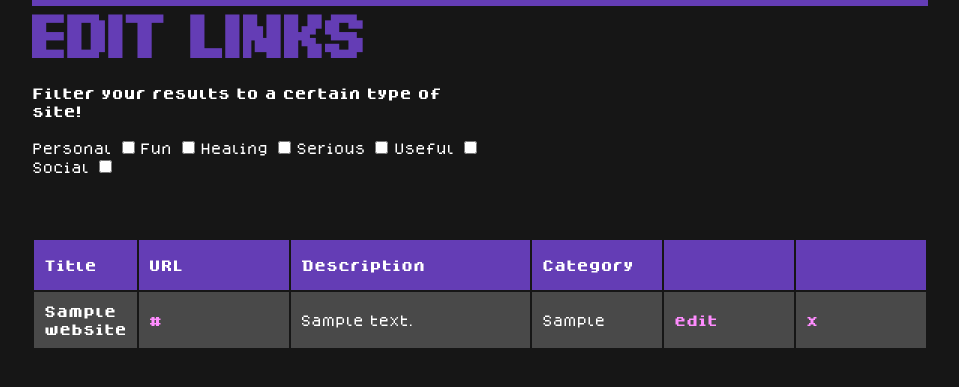
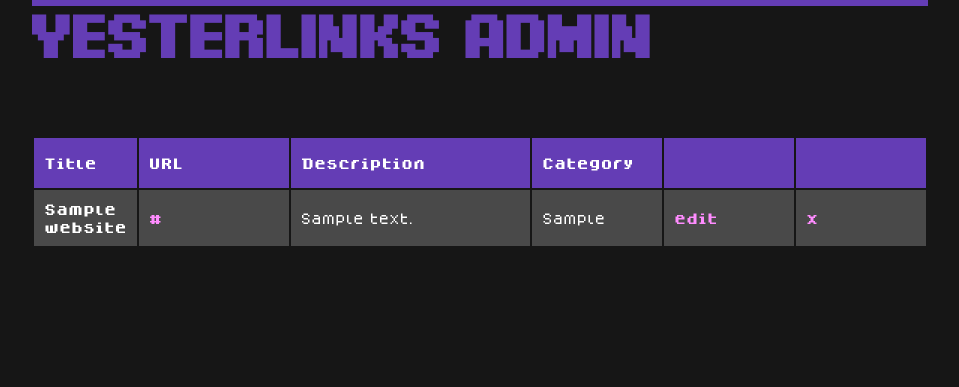
Before and after one commit to sadgrlonline/yesterlinks, a PHP site: page /admin/ in a window 1280 px wide. Shown: the part 32-419 px from the top of the page, without its empty margins (160-1119 px from the left). Run offline with PHP 8.4, Linux system fonts and the light colour scheme; tables that the repository leaves empty or names only in its code hold one stand-in row (values such as "Sample post").

Commit message:
removed filters from admin page

```diff
--- a/admin/index.php
+++ b/admin/index.php
@@ -9,40 +9,7 @@
     <body>
         <div class="container">
         <?php include 'navigation.php' ?>
-            <h1>Edit Links</h1>
-            <div id="filters">
-                <strong>
-                    <span class="rainbow-text">Filter</span> your results to a certain type of
-                    site!
-                </strong><br><br>
-                <div style="display:flex; justify-content:space-between; flex-wrap:wrap;">
-                        <div class="filter">
-                            <label for="personal">Personal</label>
-                            <input type="checkbox" id="personal" name="personal" value="personal">
-                        </div>
-                        <div class="filter">
-                            <label for="fun">Fun</label>
-                            <input type="checkbox" id="fun" name="fun" value="fun">
-                        </div>
-                        <div class="filter">
-                            <label for="healing">Healing</label>
-                            <input type="checkbox" id="healing" name="healing" value="healing">
-                        </div>
-                        <div class="filter">
-                            <label for="serious">Serious</label>
-                            <input type="checkbox" id="serious" name="serious" value="serious">
-                        </div>
-                        <div class="filter">
-                            <label for="useful">Useful</label>
-                            <input type="checkbox" id="useful" name="useful" value="useful">
-                        </div>
-                        <div class="filter">
-                            <label for="social">Social</label>
-                            <input type="checkbox" id="social" name="social" value="social">
-                        </div>
-
-                    </div>
-</div>
+            <h1>Yesterlinks Admin</h1>
         <table id="directory">
         <div class="row">
             <thead>
```
